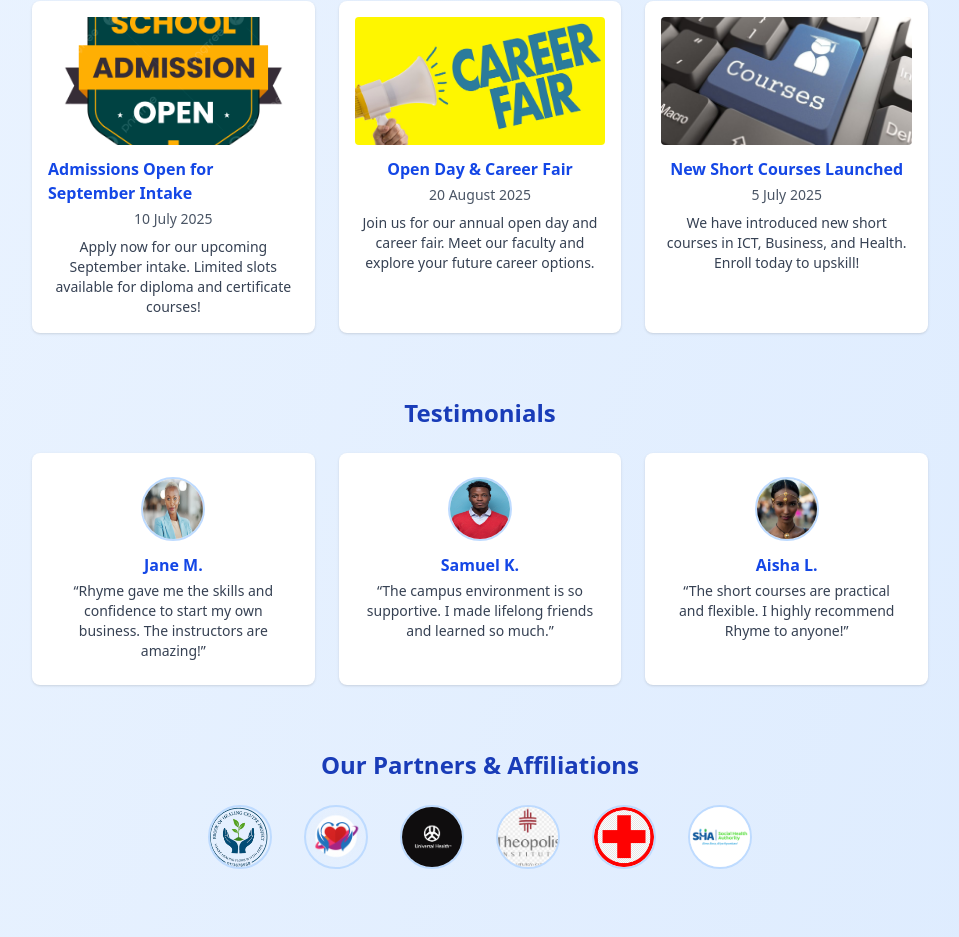
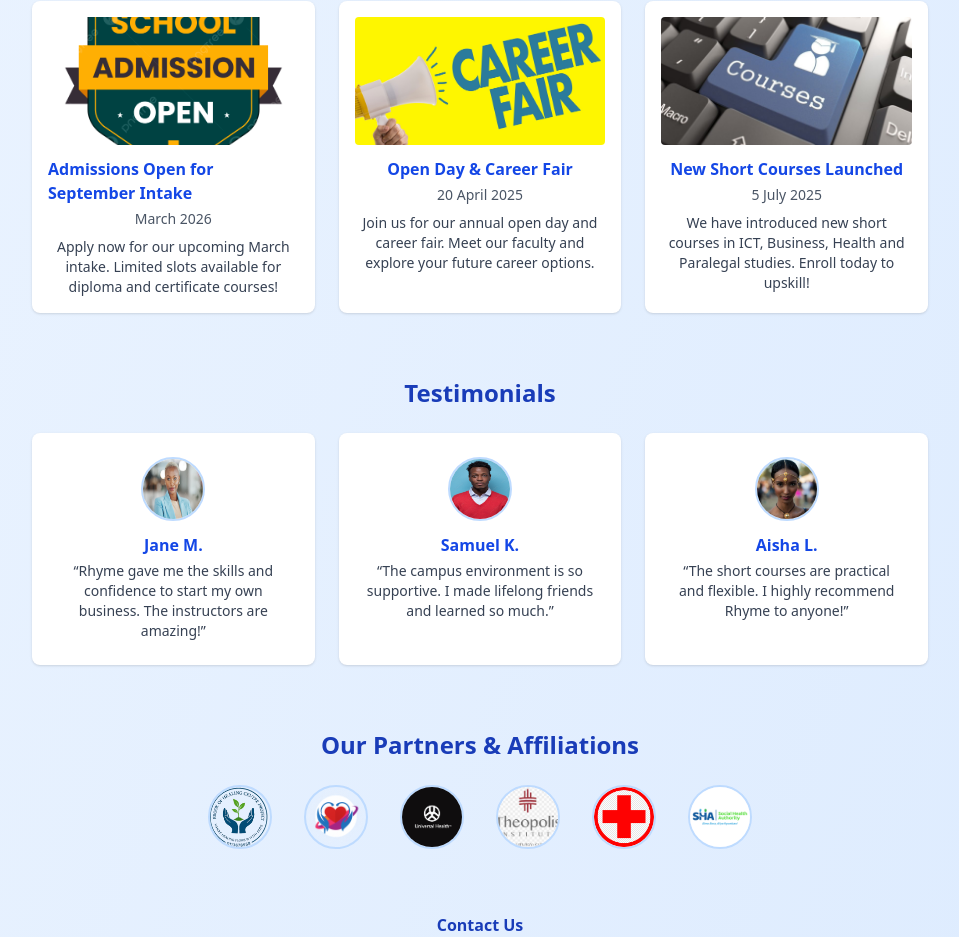
Before and after one commit to ericmutuma15/rhyme, a React (Vite) app in the folder collegeconnect/: page / in a window 1280 px wide. Shown: the part 1610-2547 px from the top of the page, without its empty margins (160-1119 px from the left). Built offline with nearby package versions, Linux system fonts and the light colour scheme; no server answers.

Commit message:
add paralegal department, date updates

```diff
--- a/collegeconnect/src/pages/Courses.jsx
+++ b/collegeconnect/src/pages/Courses.jsx
@@ -326,6 +326,38 @@ const coursesByDepartment = [
   },
 
   {
+    department: "SCHOOL OF PARLEGAL STUDIES",
+    subcategories: [
+      {
+        name: "Paralegal Programs",
+        courses: [
+          {
+            id: 300,
+            title: "Judicial Assistant Technology",
+            description:
+              "Training for court clerks and judicial assistants on court procedures, documentation, and administration.",
+            requirements: ["KCSE Certificate or equivalent", "Passion for legal administration"],
+          },
+          {
+            id: 301,
+            title: "Diploma in Community Paralegal Officer",
+            description:
+              "Diploma program preparing community paralegals to provide legal aid, rights awareness and dispute resolution at community level.",
+            requirements: ["KCSE Certificate or equivalent", "Commitment to community service"],
+          },
+          {
+            id: 302,
+            title: "Certificate in Law",
+            description:
+              "Introductory certificate in law covering fundamentals of legal systems, contracts, and basic civil procedure.",
+            requirements: ["KCSE Certificate or equivalent"],
+          }
+        ]
+      }
+    ]
+  },
+
+  {
     department: "New / Special Intake",
     subcategories: [
       {
--- a/collegeconnect/src/pages/Home.jsx
+++ b/collegeconnect/src/pages/Home.jsx
@@ -105,20 +105,20 @@ export default function Home() {
           <div className="bg-white rounded-lg shadow p-4 flex flex-col items-center">
             <img src={admissionsImg} alt="News 1" className="w-full h-32 object-cover rounded mb-3" />
             <div className="font-semibold text-blue-700 mb-1">Admissions Open for September Intake</div>
-            <div className="text-gray-600 text-sm mb-2">10 July 2025</div>
-            <p className="text-gray-700 text-center text-sm">Apply now for our upcoming September intake. Limited slots available for diploma and certificate courses!</p>
+            <div className="text-gray-600 text-sm mb-2">March 2026</div>
+            <p className="text-gray-700 text-center text-sm">Apply now for our upcoming March intake. Limited slots available for diploma and certificate courses!</p>
           </div>
           <div className="bg-white rounded-lg shadow p-4 flex flex-col items-center">
             <img src={careerImg} alt="News 2" className="w-full h-32 object-cover rounded mb-3" />
             <div className="font-semibold text-blue-700 mb-1">Open Day & Career Fair</div>
-            <div className="text-gray-600 text-sm mb-2">20 August 2025</div>
+            <div className="text-gray-600 text-sm mb-2">20 April 2025</div>
             <p className="text-gray-700 text-center text-sm">Join us for our annual open day and career fair. Meet our faculty and explore your future career options.</p>
           </div>
           <div className="bg-white rounded-lg shadow p-4 flex flex-col items-center">
             <img src={courseImg} alt="News 3" className="w-full h-32 object-cover rounded mb-3" />
             <div className="font-semibold text-blue-700 mb-1">New Short Courses Launched</div>
             <div className="text-gray-600 text-sm mb-2">5 July 2025</div>
-            <p className="text-gray-700 text-center text-sm">We have introduced new short courses in ICT, Business, and Health. Enroll today to upskill!</p>
+            <p className="text-gray-700 text-center text-sm">We have introduced new short courses in ICT, Business, Health and Paralegal studies. Enroll today to upskill!</p>
           </div>
         </div>
       </section>
```
